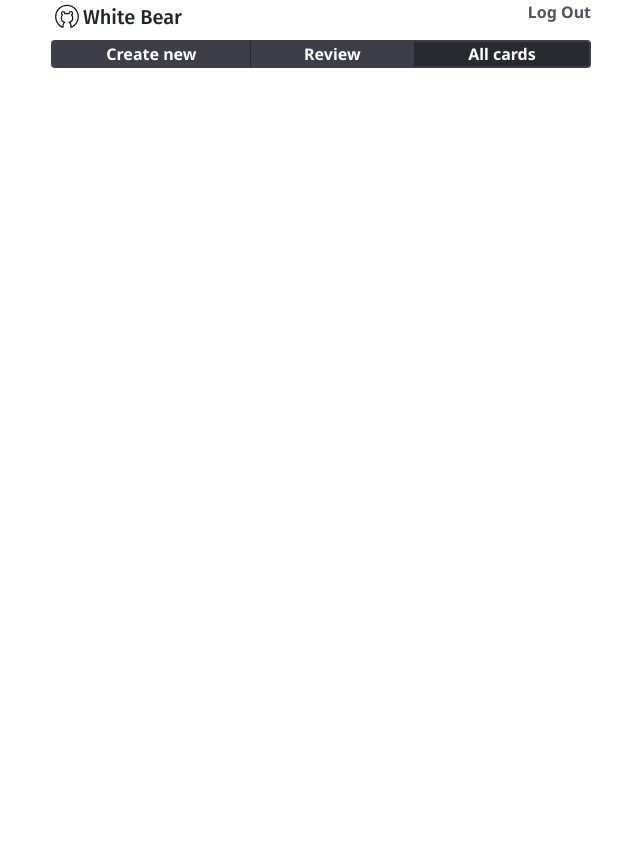
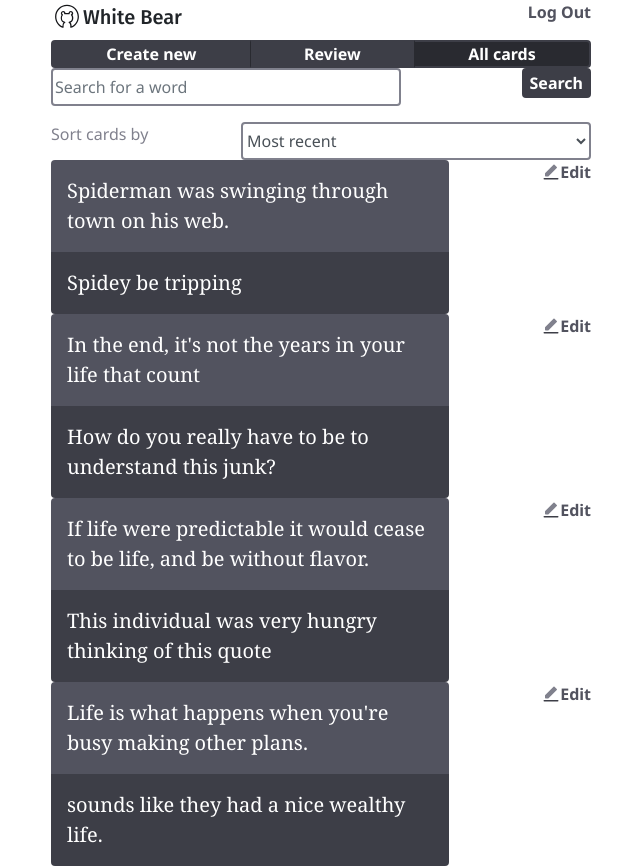
Before and after one commit to ccorr066/white-bear-mpa, a React (Create React App) app: page /all-cards in a window 1280 px wide. Shown: the whole page, without its empty margins (319-959 px from the left). Before the commit the page ends 800 px from the top, so only its background shows below. Built offline with nearby package versions, Linux system fonts and the light colour scheme.

Commit message:
added data

```diff
--- a/src/components/mock-data/memory-cards.js
+++ b/src/components/mock-data/memory-cards.js
@@ -45,3 +45,4 @@ const memoryCards = [
     level: 1,
   },
 ]
+export default memoryCards
--- a/src/components/pages/AllCards.js
+++ b/src/components/pages/AllCards.js
@@ -1,6 +1,48 @@
 import React from "react"
 import AppTemplate from "./AppTemplate"
+import MemoryCard from "../ui/MemoryCard"
+import memoryCards from "../mock-data/memory-cards"
+export default function AllCards() {
+  return (
+    <AppTemplate>
+      <div className="row">
+        <div className="col-8">
+          <input
+            className="form-control text-muted search-border"
+            type="text"
+            placeholder="Search for a word"
+            aria-label="Search"
+          />
+        </div>
+        <div className="col-4">
+          <button type="button" className="btn btn-secondary float-right">
+            Search
+          </button>
+        </div>
+      </div>
+      <div className="row mt-4">
+        <div className="col-4">
+          <p className="text-muted mt-2">Sort cards by</p>
+        </div>
+        <div className="col-8">
+          <select className="form-control select-menu">
+            <option defaultValue>Most recent</option>
+            <option>Oldest</option>
+            <option>Hardest</option>
+            <option>Easiest</option>
+          </select>
+        </div>
+      </div>
 
-export default function AllCards() {
-  return <AppTemplate></AppTemplate>
+      {memoryCards.map((memoryCard) => {
+        return (
+          <MemoryCard
+            answer={memoryCard.answer}
+            imagery={memoryCard.imagery}
+            key={memoryCard.id}
+          />
+        )
+      })}
+    </AppTemplate>
+  )
 }
--- a/src/components/pages/Edit.js
+++ b/src/components/pages/Edit.js
@@ -2,19 +2,29 @@ import React from "react"
 import saveIcon from "../../icons/save.svg"
 import AppTemplate from "./AppTemplate"
 import { Link } from "react-router-dom"
-
+import memoryCards from "../mock-data/memory-cards"
+const memoryCard = memoryCards[2]
 export default function Edit() {
   return (
     <AppTemplate>
       <h4 className="my-4 text-center text-muted">Edit card</h4>
       <div className="mb-2">
+        <div className="card bg-primary">
+          <div className="card-body">
+            <textarea
+              rows="7"
+              className="d-none d-md-block"
+              defaultValue={memoryCard.imagery}
+            ></textarea>
+          </div>
+        </div>
         <div className="card bg-secondary">
           <div className="card-body">
-            One morning, when Gregor Samsa woke from troubled dreams, he found
-            himself transformed in his bed into a horrible vermin. He lay on his
-            armour-like back, and if he lifted his head a little he could see
-            his brown belly, slightly domed and divided by arches into stiff
-            sections. The bedding was hardly.
+            <textarea
+              rows="7"
+              className="d-none d-md-block"
+              defaultValue={memoryCard.answer}
+            ></textarea>
           </div>
         </div>
       </div>
@@ -57,10 +67,10 @@ export default function Edit() {
         </div>
 
         <div className="col-6 ml-5">
-          <p className="mb-2">Dec. 21, 2019</p>
-          <p className="mb-2">Dec. 31, 2019</p>
-          <p className="mb-2">Jul. 14, 2020</p>
-          <p className="mb-2">4</p>
+          <p className="mb-2">{memoryCard.createdAt}</p>
+          <p className="mb-2">{memoryCard.lastAttemptAt}</p>
+          <p className="mb-2">{memoryCard.nextAttemptAt}</p>
+          <p className="mb-2">{memoryCard.totalSuccessfulAttempts}</p>
         </div>
       </div>
       <div className="row">
--- a/src/components/pages/Landing.js
+++ b/src/components/pages/Landing.js
@@ -5,7 +5,6 @@ import { Link } from "react-router-dom"
 export default function Landing() {
   return (
     <div className="container">
-      <div className background-image>
       <div className="row">
         <div className="col-12 mb-8 pt-6 ml-7">
           <div className="d-flex justify-content-start;">
@@ -131,6 +130,5 @@ export default function Landing() {
         </div>
       </div>
     </div>
-    </div>
   )
 }
--- /dev/null
+++ b/src/components/ui/MemoryCard.js
@@ -0,0 +1,30 @@
+import React from "react"
+import editIcon from "../../icons/edit.svg"
+import { Link } from "react-router-dom"
+
+export default function MemoryCard(props) {
+  return (
+    <div className="row">
+      <div className="my-5 col-9 ">
+        <div className="card bg-primary ">
+          <div className="card-body">{props.imagery}</div>
+        </div>
+        <div className="card bg-secondary">
+          <div className="card-body">{props.answer}</div>
+        </div>
+      </div>
+      <div className="col-3 mt-2">
+        <Link to="/edit" className="btn btn-link float-right">
+          <img
+            src={editIcon}
+            width="18px"
+            style={{ marginBottom: "3px" }}
+            className="mr-2"
+            alt=""
+          />
+          Edit
+        </Link>
+      </div>
+    </div>
+  )
+}
```
Lines whose indentation alone changed are shown as unchanged.
